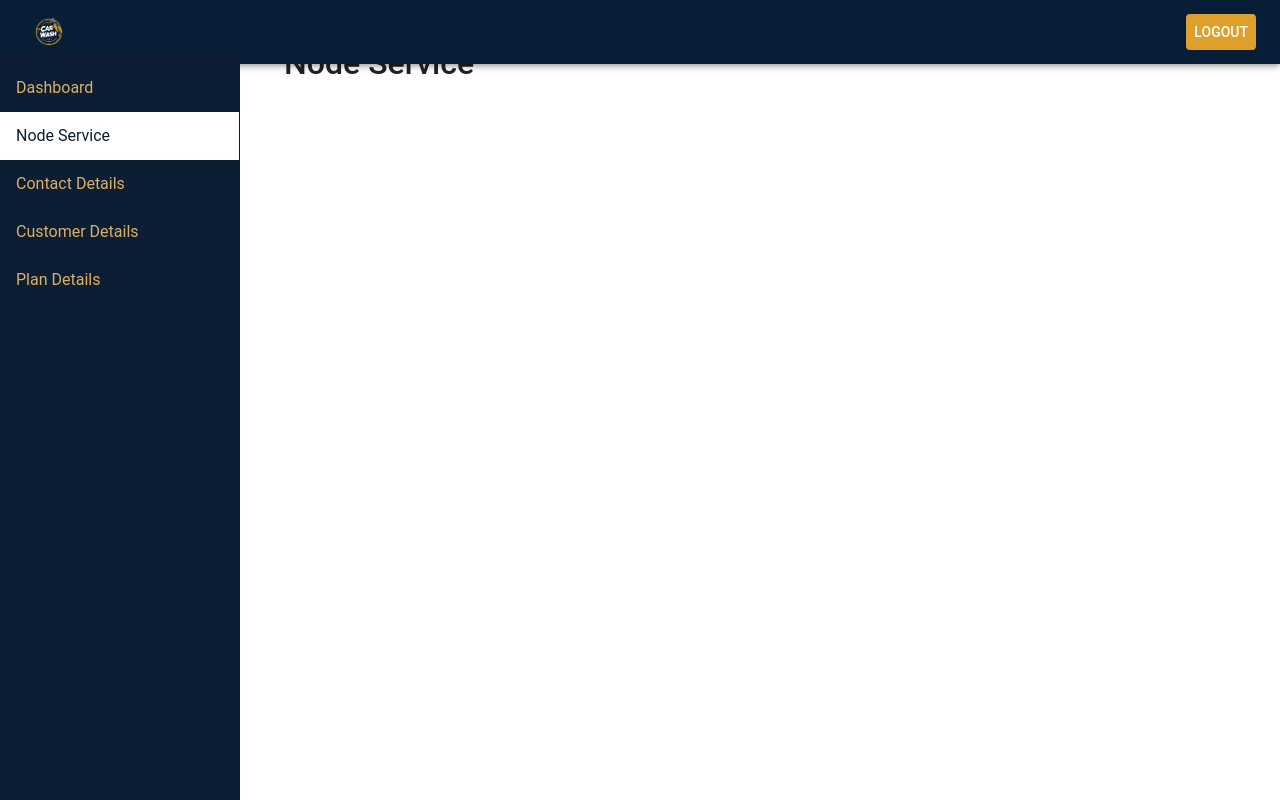
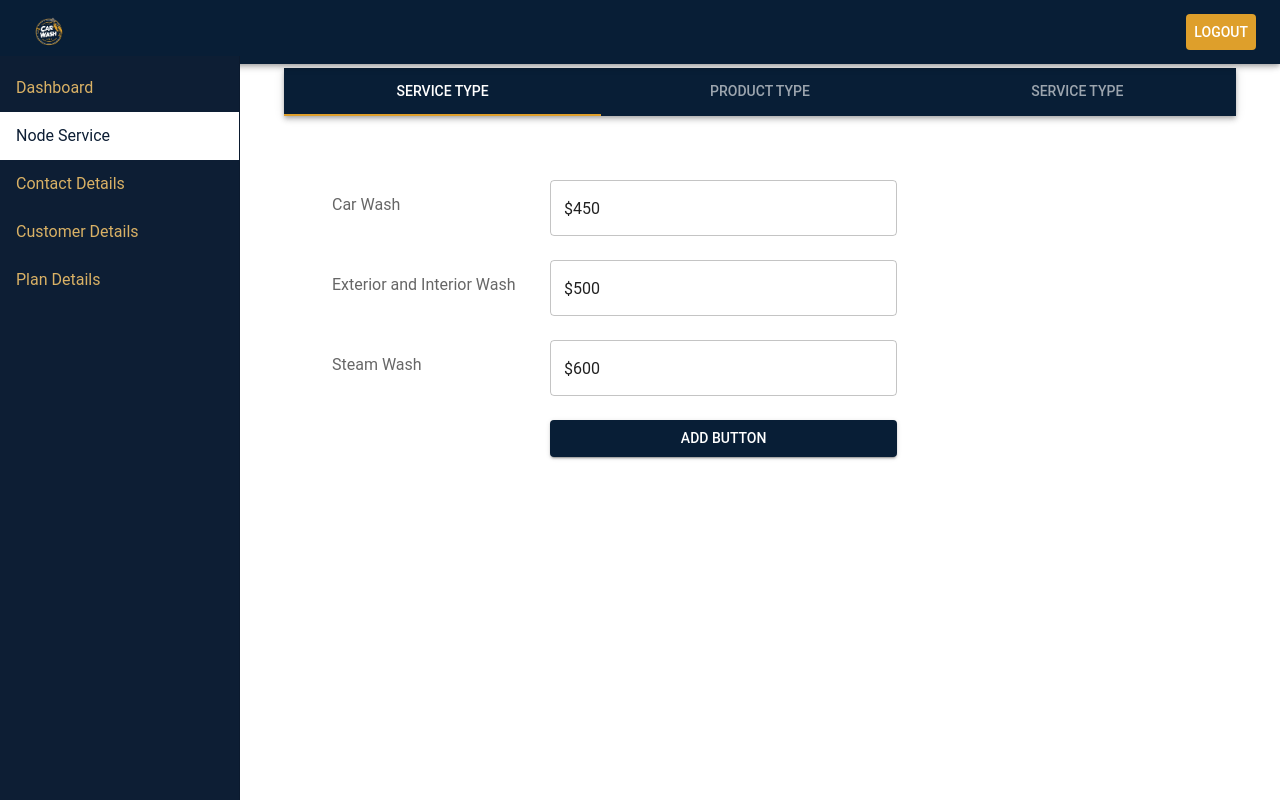
Before and after one commit to parabsunita/carwashcenter, a React (Create React App) app: page /node-service in a window 1280 px wide. Built offline with nearby package versions, Linux system fonts and the light colour scheme; a small style sheet from the web is missing.

Commit message:
Service tab added width modal popup on Node Service form

```diff
--- a/public/index.html
+++ b/public/index.html
@@ -7,7 +7,8 @@
   <meta name="viewport" content="width=device-width, initial-scale=1.0" />
   <link rel="stylesheet" href="https://stackpath.bootstrapcdn.com/bootstrap/4.6.0/css/bootstrap.min.css"
     integrity="sha384-B0vP5xmATw1+K9KRQjQERJvtum2R5LnS6P1og6CmEdl8tgs02PENkIBImQG7iErD" crossorigin="anonymous" />
-  <title>Car Wash Center</title>
+    <link rel="icon" href="./Brand_logo_sm.png" type="image/png">
+    <title>Car Wash Center</title>
 </head>
 
 <body>
--- a/src/pages/NodeService.js
+++ b/src/pages/NodeService.js
@@ -1,13 +1,240 @@
-// src/pages/NodeService.js
-import React from "react";
-import Sidebar from "../components/Sidebar";
+import React, { useState } from "react";
+import {
+  Box,
+  AppBar,
+  Tabs,
+  Tab,
+  Typography,
+  Button,
+  Modal,
+  Backdrop,
+  Fade,
+  TextField,
+  Grid,
+  InputLabel,
+} from "@mui/material";
+import { useTheme } from "@mui/material/styles";
+import { Field, Form, Formik } from "formik";
+import * as Yup from "yup";
+
+// Custom TabPanel component
+const TabPanel = (props) => {
+  const { children, value, index, ...other } = props;
+  return (
+    <div
+      role="tabpanel"
+      hidden={value !== index}
+      id={`full-width-tabpanel-${index}`}
+      aria-labelledby={`full-width-tab-${index}`}
+      {...other}
+    >
+      {value === index && (
+        <Box sx={{ p: 3 }}>
+          <Typography>{children}</Typography>
+        </Box>
+      )}
+    </div>
+  );
+};
+
+// Accessibility props for Tabs
+const a11yProps = (index) => {
+  return {
+    id: `full-width-tab-${index}`,
+    "aria-controls": `full-width-tabpanel-${index}`,
+  };
+};
 
 const NodeService = () => {
+  const [value, setValue] = useState(0);
+  const theme = useTheme();
+  const [open, setOpen] = useState(false);
+
+  const handleChange = (event, newValue) => {
+    setValue(newValue);
+  };
+  const validationSchema = Yup.object({
+    email: Yup.string().email("Invalid email address").required("Required"),
+    password: Yup.string().required("Required"),
+  });
+
+  const handleOpen = () => setOpen(true);
+  const handleClose = () => setOpen(false);
   return (
     <div style={{ display: "flex" }}>
       <div style={{ flexGrow: 1, padding: "20px" }}>
-        <h2>Node Service</h2>
-        {/* Add Node Service content here */}
+        <Box sx={{ bgcolor: "background.paper" }} spacing={2} mt={3}>
+          <AppBar position="static">
+            <Tabs
+              value={value}
+              onChange={handleChange}
+              indicatorColor="secondary"
+              textColor="inherit"
+              variant="fullWidth"
+              aria-label="full width tabs example"
+            >
+              <Tab label="Service Type" {...a11yProps(0)} />
+              <Tab label="Product Type" {...a11yProps(1)} />
+              <Tab label="Service Type" {...a11yProps(2)} />
+            </Tabs>
+          </AppBar>
+          <Box sx={{ p: 3 }}>
+            {value === 0 && (
+              <TabPanel value={value} index={0} dir={theme.direction}>
+                <div>
+                  <Formik
+                    initialValues={{
+                      carWash: "$450",
+                      exteriorInteriorWash: "$500",
+                      steamWash: "$600",
+                    }}
+                    validationSchema={validationSchema}
+                    onSubmit={(values) => {
+                      console.log(values);
+                    }}
+                  >
+                    {({ errors, touched }) => (
+                      <Form>
+                        <Box mb={3} sx={{ mt: 2 }}>
+                          <Grid container spacing={2} alignItems="center">
+                            <Grid item xs={3}>
+                              <InputLabel htmlFor="carWash">
+                                Car Wash
+                              </InputLabel>
+                            </Grid>
+                            <Grid item xs={5}>
+                              <Field
+                                name="carWash"
+                                as={TextField}
+                                variant="outlined"
+                                fullWidth
+                                error={touched.carWash && !!errors.carWash}
+                                helperText={touched.carWash && errors.carWash}
+                              />
+                            </Grid>
+                          </Grid>
+                        </Box>
+
+                        <Box mb={3} sx={{ mt: 2 }}>
+                          <Grid container spacing={2} alignItems="center">
+                            <Grid item xs={3}>
+                              <InputLabel htmlFor="exteriorInteriorWash">
+                                Exterior and Interior Wash
+                              </InputLabel>
+                            </Grid>
+                            <Grid item xs={5}>
+                              <Field
+                                name="exteriorInteriorWash"
+                                as={TextField}
+                                variant="outlined"
+                                fullWidth
+                                error={
+                                  touched.exteriorInteriorWash &&
+                                  !!errors.exteriorInteriorWash
+                                }
+                                helperText={
+                                  touched.exteriorInteriorWash &&
+                                  errors.exteriorInteriorWash
+                                }
+                              />
+                            </Grid>
+                          </Grid>
+                        </Box>
+
+                        <Box mb={3} sx={{ mt: 2 }}>
+                          <Grid container spacing={2} alignItems="center">
+                            <Grid item xs={3}>
+                              <InputLabel htmlFor="steamWash">
+                                Steam Wash
+                              </InputLabel>
+                            </Grid>
+                            <Grid item xs={5}>
+                              <Field
+                                name="steamWash"
+                                as={TextField}
+                                variant="outlined"
+                                fullWidth
+                                error={touched.steamWash && !!errors.steamWash}
+                                helperText={
+                                  touched.steamWash && errors.steamWash
+                                }
+                              />
+                            </Grid>
+                          </Grid>
+                        </Box>
+
+                        <Box mb={3} sx={{ mt: 2 }}>
+                          <Grid container spacing={2} alignItems="center">
+                            <Grid item xs={3}>
+
+                            </Grid>
+                            <Grid item xs={5}>
+                            <Button variant="contained" onClick={handleOpen} sx={{ width: '100%' }}>
+                              Add button
+                            </Button>
+                            </Grid>
+                          </Grid>
+                        </Box>
+
+
+                      </Form>
+                    )}
+                  </Formik>
+                </div>
+              </TabPanel>
+            )}
+            {value === 1 && (
+              <TabPanel value={value} index={1} dir={theme.direction}>
+                Item Two
+              </TabPanel>
+            )}
+            {value === 2 && (
+              <TabPanel value={value} index={2} dir={theme.direction}>
+                Item Three
+              </TabPanel>
+            )}
+          </Box>
+        </Box>
+        <Modal
+          open={open}
+          onClose={handleClose}
+          closeAfterTransition
+          BackdropComponent={Backdrop}
+          BackdropProps={{
+            timeout: 500,
+          }}
+        >
+          <Fade in={open}>
+            <Box
+              sx={{
+                position: "absolute",
+                top: "50%",
+                left: "50%",
+                transform: "translate(-50%, -50%)",
+                width: "50%",
+                bgcolor: "background.paper",
+                border: "2px solid #000",
+                boxShadow: 24,
+                p: 4,
+              }}
+            >
+              <Typography variant="h6" component="h2">
+                Modal Title
+              </Typography>
+              <Typography sx={{ mt: 2 }}>
+                This is the content of the modal.
+              </Typography>
+              <Button
+                variant="contained"
+                color="primary"
+                onClick={handleClose}
+                sx={{ mt: 2 }}
+              >
+                Close
+              </Button>
+            </Box>
+          </Fade>
+        </Modal>
       </div>
     </div>
   );
```
Also changed, not shown: public/Brand_logo_sm.png (added).
